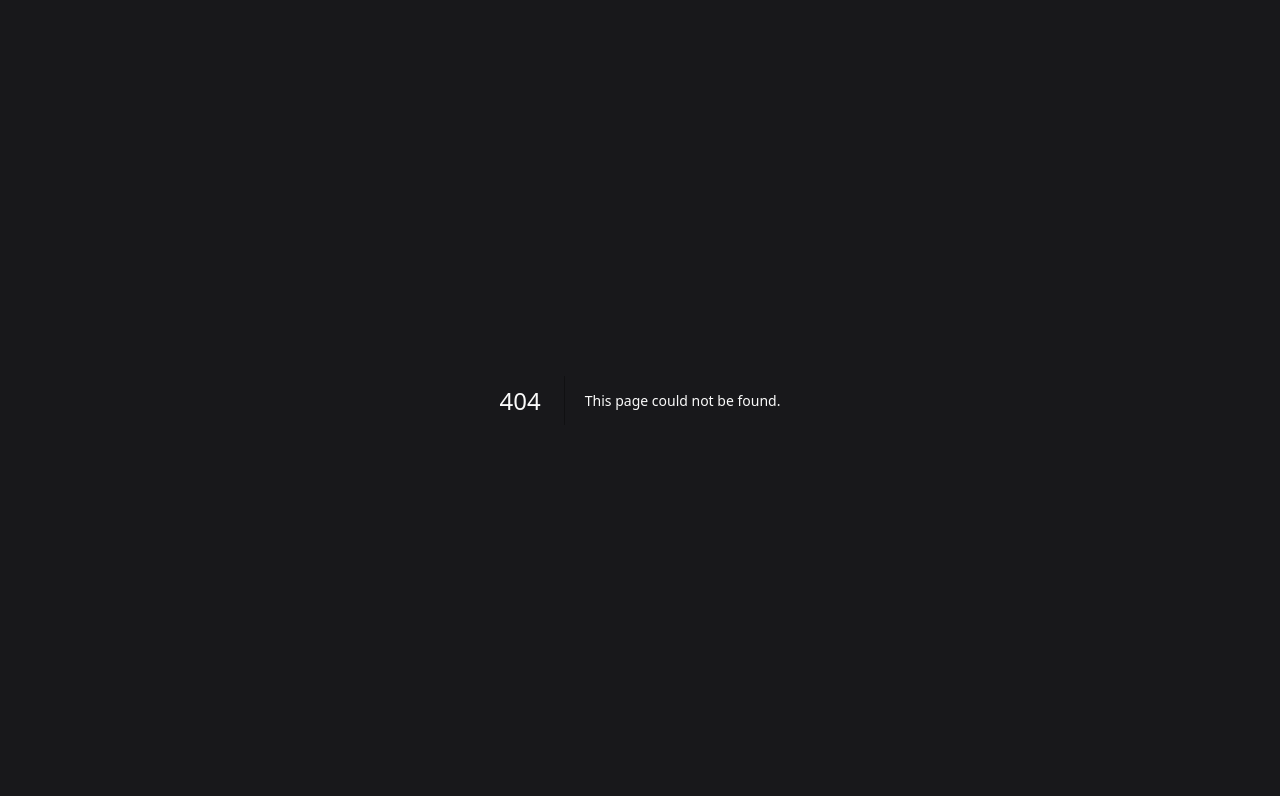
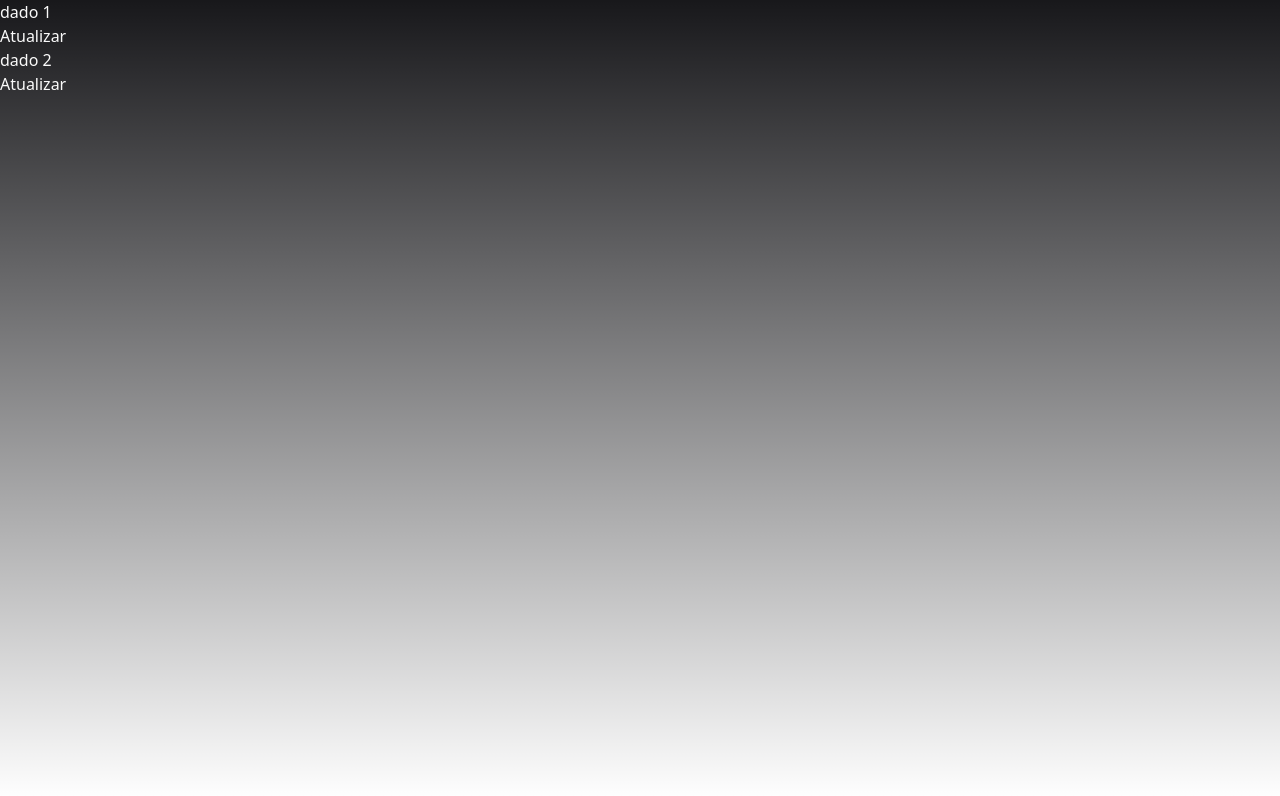
Before and after one commit to evertonwalker/react-everything, a Next.js app: page /new-avoid-rerender in a window 1280 px wide. Before the commit this address had no page. Shown: the top 796 px of the page. Built offline with nearby package versions, Linux system fonts and the light colour scheme.

Commit message:
feat: file-duration and new avoid rerender

```diff
--- a/package.json
+++ b/package.json
@@ -32,5 +32,6 @@
     "tailwindcss": "3.3.1",
     "typescript": "5.0.4",
     "zod": "^3.21.4"
-  }
+  },
+  "packageManager": "pnpm@8.8.0+sha1.9922e8b650d393700209ccd81e0ebdbcbe43b0d3"
 }
--- /dev/null
+++ b/pages/file-duration-size/index.tsx
@@ -0,0 +1,34 @@
+import { ChangeEvent, useState } from "react";
+
+export default function FileDurationSize() {
+  const [fileSize, setFileSize] = useState<number | null>(null);
+  const [duration, setDuration] = useState<number | null>(null);
+
+  const handleFileChange = (e: ChangeEvent<HTMLInputElement>) => {
+    const file = e.target.files?.[0];
+    if (file) {
+      // Tamanho do arquivo em bytes
+      setFileSize(file.size);
+
+      // Duração do vídeo em segundos
+      const video = document.createElement("video");
+      video.preload = "metadata";
+
+      video.onloadedmetadata = () => {
+        window.URL.revokeObjectURL(video.src);
+        setDuration(video.duration);
+      };
+
+      video.src = URL.createObjectURL(file);
+    }
+  };
+
+  return (
+    <div className=" flex justify-center w-screen h-screen flex-col items-center">
+      <h2>Select your file</h2>
+      <input type="file" accept="video/*" onChange={handleFileChange} className="mb-10" />
+      {fileSize !== null && <p>File length: {fileSize} bytes</p>}
+      {duration !== null && <p>File duration : {duration} in seconds.</p>}
+    </div>
+  );
+}
--- /dev/null
+++ b/pages/new-avoid-rerender/index.tsx
@@ -0,0 +1,44 @@
+/* eslint-disable react/display-name */
+import React, { useState, useCallback } from 'react';
+
+const Filho = React.memo(({ dado, atualizarDado }) => {
+  const handleClick = () => {
+    atualizarDado(dado.id, 'novo valor');
+  };
+
+  console.log('Renderizando Filho:', dado.id);
+
+  return (
+    <div>
+      <p>{dado.valor}</p>
+      <button onClick={handleClick}>Atualizar</button>
+    </div>
+  );
+});
+
+const Pai = () => {
+  const [dados, setDados] = useState([
+    { id: 1, valor: 'dado 1' },
+    { id: 2, valor: 'dado 2' },
+  ]);
+
+  const atualizarDado = useCallback((id, novoValor) => {
+    setDados((prevDados) =>
+      prevDados.map((dado) =>
+        dado.id === id ? { ...dado, valor: novoValor } : dado
+      )
+    );
+  }, []);
+
+  console.log('Renderizando Pai');
+
+  return (
+    <div>
+      {dados.map((dado) => (
+        <Filho key={dado.id} dado={dado} atualizarDado={atualizarDado} />
+      ))}
+    </div>
+  );
+};
+
+export default Pai;
```
